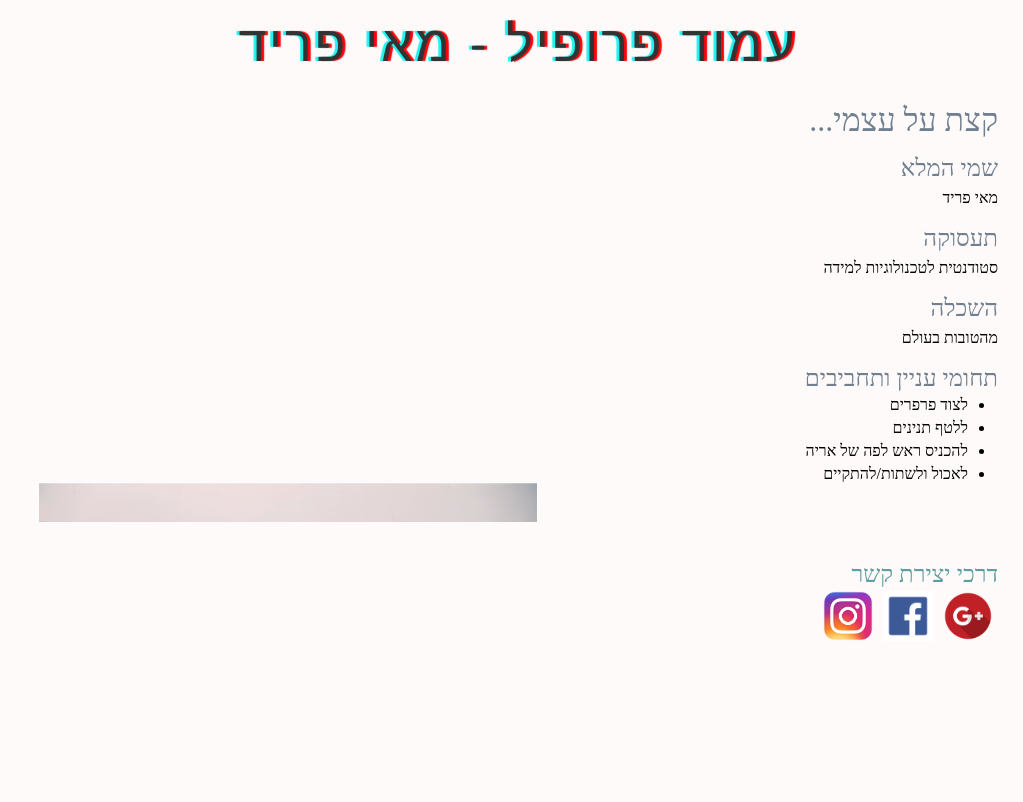
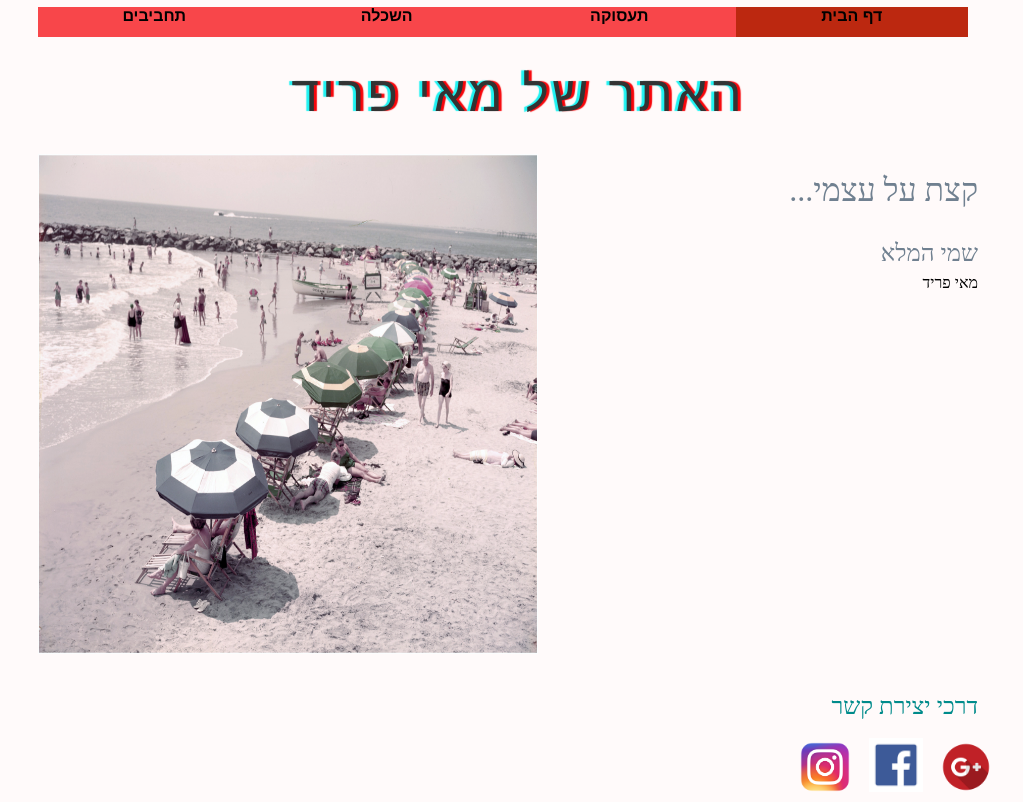
Before and after one commit to andromaida/WebDevelopmentCourse, a plain HTML site: page index.html in a window 1280 px wide. Shown: the whole page, without its empty margins (257-1280 px from the left). Drawn offline with Linux system fonts and the light colour scheme; a web font is replaced by a local one.

Commit message:
Add files via upload

```diff
--- a/index.html
+++ b/index.html
@@ -2,10 +2,10 @@
 <html lang="">
 <head>
     <meta charset="utf-8" />
-    <title></title>
-    <meta name="description" content="" />
-    <meta name="keywords" content="" />
-    <meta name="author" content="" />
+    <title>מאי פריד</title>
+    <meta name="description" content="האתר המפואר של מאי פריד. כאן ניתן למצוא מידע על מאי פריד המדהימה." />
+    <meta name="keywords" content="מאי, פריד, מדהימה, נהדרת, מושלמת, חכמה, יפה, מוכשרת" />
+    <meta name="author" content="מאי פריד" />
     <meta name="viewport" content="width=device-width, initial-scale=1.0, user-scalable=yes">
 
     <!-- CSS -->
@@ -19,9 +19,21 @@
 </head>
 <body>
     <div id="container">
-        <header class="anaglyph">עמוד פרופיל - מאי פריד</header><br />
+        <div id="navDiv">
+            <nav id="mainNav">
+                <ul>
+                    <li class="currentPage"> <a class="currentPage" href=index.html> דף הבית </a> </li>
+                    <li> <a href=employment.html> תעסוקה </a> </li>
+                    <li> <a href=education.html> השכלה </a> </li>
+                    <li><a href=hobbies.html>תחביבים</a></li>
+                </ul>
+            </nav>
+        </div>
+        <header class="anaglyph">האתר של מאי פריד</header><br />
         <link async href="http://fonts.googleapis.com/css?family=Chau%20Philomene%20One" data-generated="http://enjoycss.com" rel="stylesheet" type="text/css" />
-        <link async href="http://fonts.googleapis.com/css?family=Atomic%20Age" data-generated="http://enjoycss.com" rel="stylesheet" type="text/css" />        <article>
+        <link async href="http://fonts.googleapis.com/css?family=Atomic%20Age" data-generated="http://enjoycss.com" rel="stylesheet" type="text/css" />
+
+        <article>
             <h1>קצת על עצמי...</h1>
             <section>
                 <h2>שמי המלא</h2>
@@ -29,53 +41,25 @@
                     מאי פריד
                 </p>
             </section>
-            <section>
-                <h2>תעסוקה</h2>
-                <p class="ans">
-                    סטודנטית לטכנולוגיות למידה
-                </p>
-            </section>
-            <section>
-                <h2>השכלה</h2>
-                <p class="ans">
-                    מהטובות בעולם
-                </p>
-            </section>
-            <section>
-                <h2>תחומי עניין ותחביבים</h2>
-                <ul>
-                    <li>לצוד פרפרים</li>
-                    <li>ללטף תנינים</li>
-                    <li>להכניס ראש לפה של אריה</li>
-                    <li>לאכול ולשתות/להתקיים</li>
-                </ul>
-
-            </section>
-
         </article>
-        <div id="beach"> </div>
         <footer>
-            דרכי יצירת קשר
-            <table>
-                <tr>
-                    <td>
-                        <a id="gl" href="https://plus.google.com/116229345985470983957" target="_blank">
-                            <img src="images/google.png" />
-                        </a>
-                    </td>
-                    <td>
-                        <a href="https://www.facebook.com/mai.fried" target="_blank">
-                            <img src="images/fb.png" />
-                        </a>
-                    </td>
-                    <td>
-                        <a href="https://www.instagram.com/andromaida1/" target="_blank">
-                            <img src="images/Instagram_Logo.png" />
-                        </a>
-                    </td>
-                </tr>
-            </table>
-
+            <h1 id="contact">
+                דרכי יצירת קשר
+            </h1>
+            <div>
+                <span class="contactLinks">
+                    <a id="google" href="https://plus.google.com/116229345985470983957" target="_blank">
+                    </a>
+                </span>
+                <span class="contactLinks">
+                    <a id="fb" href="https://www.facebook.com/mai.fried" target="_blank">
+                    </a>
+                </span>
+                <span class="contactLinks">
+                    <a id="instagram" href="https://www.instagram.com/andromaida1/" target="_blank">
+                    </a>
+                </span>
+            </div>
         </footer>
     </div>
 </body>
--- a/styles/myStyle.css
+++ b/styles/myStyle.css
@@ -7,7 +7,55 @@ body {
 #container {
     width: 960px;
     margin: 0auto;
-    padding-right:25px;
+    padding-right: 25px;
+    position: relative;
+}
+#navDiv {
+    overflow: hidden;
+    background-color: snow;
+    position: fixed; /* Set the navbar to fixed position */
+    top: 0; /* Position the navbar at the top of the page */
+    width: 100%; /* Full width */
+}
+
+.currentPage {
+    background-color: forestgreen;
+}
+
+#mainNav {
+    list-style: none;
+    margin-bottom: 20px;
+    position: fixed;
+    background-color: snow;
+    margin: 0 auto;
+}
+
+#mainNav ul li {
+    display: inline-block;
+    float: right;
+}
+
+#mainNav ul li a {
+    display: block;
+    background-color: rgba(246,5,10,0.73);
+    /*background-color: #F46358;*/
+    color: black;
+    font: normal 50px/normal "Chau Philomene One", Helvetica, sans-serif;
+    font-size: 12pt;
+    font-weight: bold;
+    width: 232.5px;
+    height: 30px;
+    /*padding-top: 5px;*/
+    text-decoration: none;
+    text-align: center;
+}
+
+#mainNav ul li a:hover {
+    background-color: #3097D2;
+}
+
+#mainNav ul li a:active {
+    background-color: green;
 }
 
 header {
@@ -18,14 +66,16 @@ header {
     font-family: 'Guttman Keren';
     display: block;
     margin: 15px;
+    padding-top: 50px;
 }
 
 h1 {
     font-size: 24pt;
-    font-weight:lighter;
+    font-weight: lighter;
     color: slategray;
     font-family: 'Guttman Keren';
-    display: block;
+    /*display: block;*/
+    padding-bottom: 15px;
 }
 
 h2 {
@@ -46,14 +96,20 @@ h2 {
     margin-top: 10px;
 }
 
-footer {
+#contact {
     font-size: 18pt;
     font-weight: lighter;
-    color: cadetblue;
+    color: darkcyan;
     font-family: 'Guttman Keren';
     display: block;
-    margin-top: 40px;
-    padding-bottom:20px;
+    /*margin-top: 20px;*/
+    padding-bottom: 20px;
+    padding-right:20px;
+    -webkit-transition: color 50ms ease;
+    -moz-transition: color 50ms ease;
+    -ms-transition: color 50ms ease;
+    -o-transition: color 50ms ease;
+    transition: color 50ms ease;
 }
 
 ul {
@@ -69,11 +125,6 @@ li {
     margin-top: 7px;
 }
 
-img {
-    padding: 5px;
-    width: 50px;
-    height: 50px;
-}
 
 .anaglyph {
     -webkit-box-sizing: content-box;
@@ -89,9 +140,65 @@ img {
     text-shadow: -3px 0 1px rgb(30,242,241), 3px 0 1px rgb(246,5,10);
 }
 
-#beach {
+article {
     background: url('../images/summer-beach-scene-people-relaxing-on-sandy-shore-new-jersey-photo-h-armstrong-roberts-getty-images.jpg') no-repeat;
     padding: 20px;
     background-size: 500px 500px;
     display:block;
+    height: 500px;
 }
+
+.dontShow {
+    display:none;
+
+}
+
+#fb {
+    background-image: url('../images/fb.png');
+    background-size: contain;
+    display: inline-block;
+    width: 54px;
+    height: 54px;
+}
+
+#google {
+    background-image: url('../images/google.png');
+    background-size: contain;
+    display: inline-block;
+    width: 50px;
+    height: 50px;
+}
+
+#instagram {
+    background-image: url('../images/Instagram_Logo.png');
+    background-size: contain;
+    display: inline-block;
+    width: 50px;
+    height: 50px;
+}
+
+.contactLinks{
+    padding:7px;
+}
+
+#breadcrumbs{
+    top:100px;
+display:inline-block;
+}
+
+#breadcrumbs ul li {
+    display: inline-block;
+}
+
+#breadcrumbs ul li:after {
+    content: ">";
+}
+
+#breadcrumbs ul li:last-child:after {
+    content: "";
+}
+
+#divBread {
+    display:block;
+    margin-top:50px;
+}
```
Also changed, not shown: education.html (added, +74 -0 lines), employment.html (added, +73 -0 lines), hobbies.html (added, +78 -0 lines), 2 other files.
